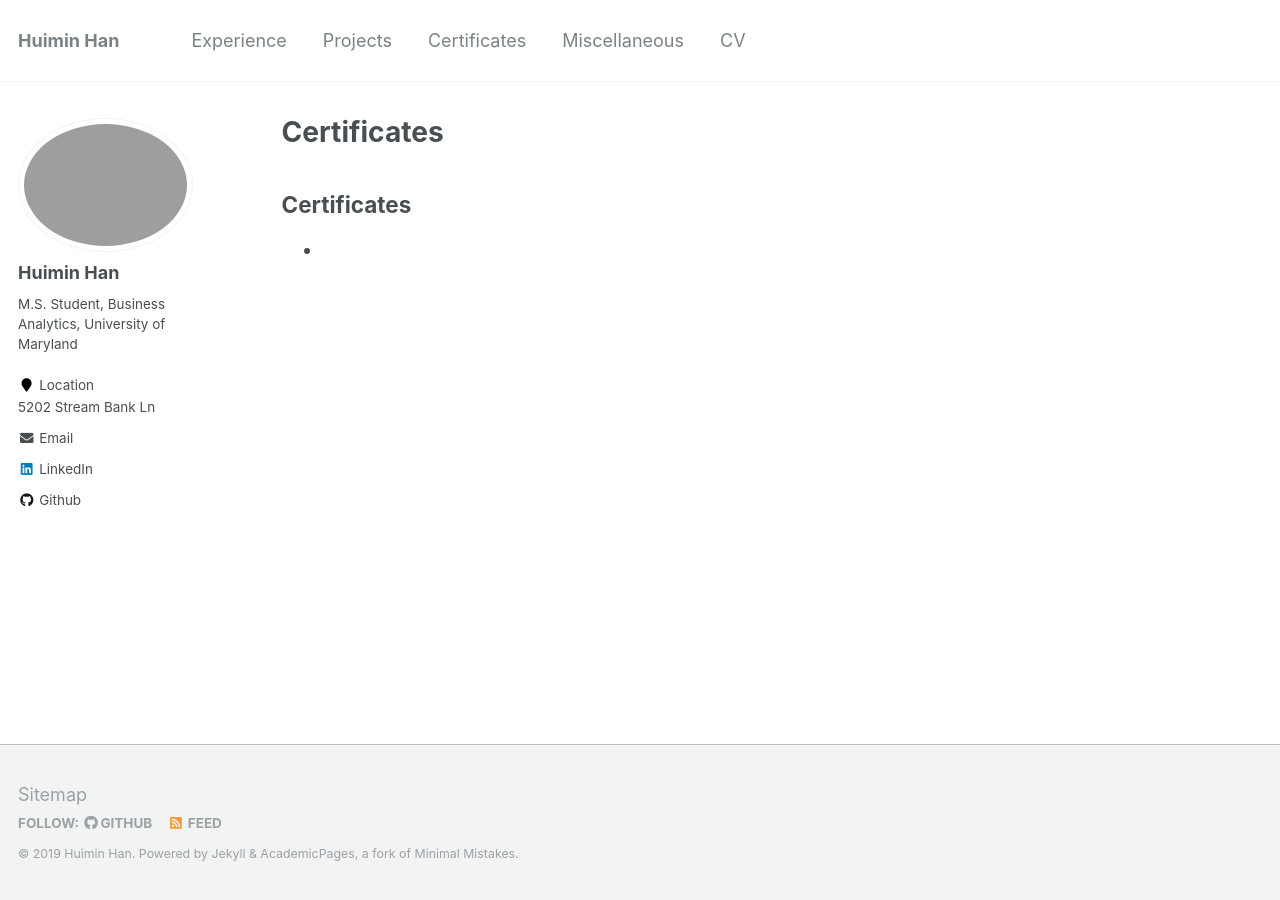
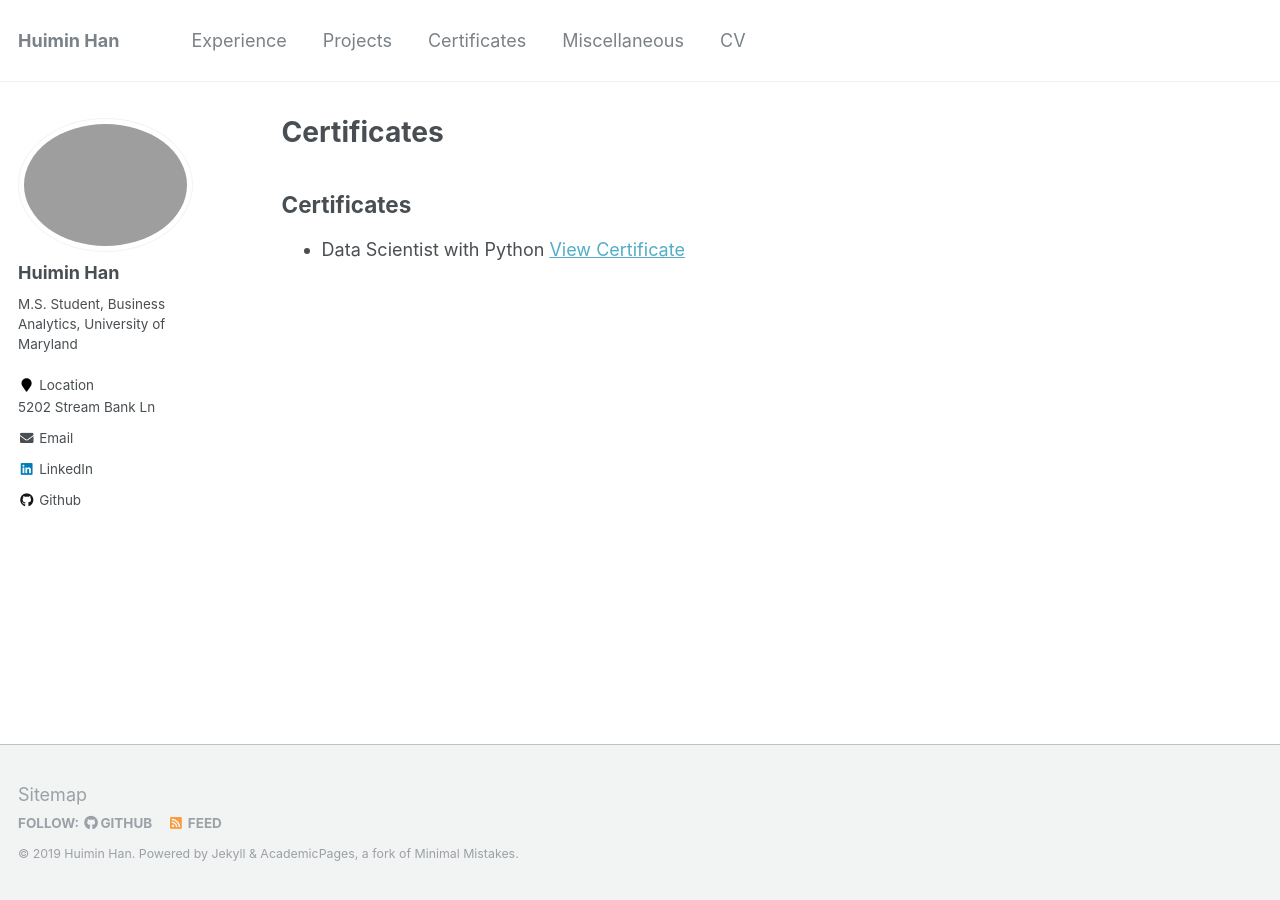
Before and after one commit to HannahHan3/HannahHan3.github.io, a Jekyll site: the page built from _pages/certificates.md, in a window 1280 px wide. Built offline with Jekyll 4.4.1, drawn with Linux system fonts in a browser that asks for light colours.

Commit message:
Update certificates.md

```diff
--- a/_pages/certificates.md
+++ b/_pages/certificates.md
@@ -7,4 +7,4 @@ author_profile: true
 
 ## Certificates
 
-*
+* Data Scientist with Python [View Certificate]()
```
